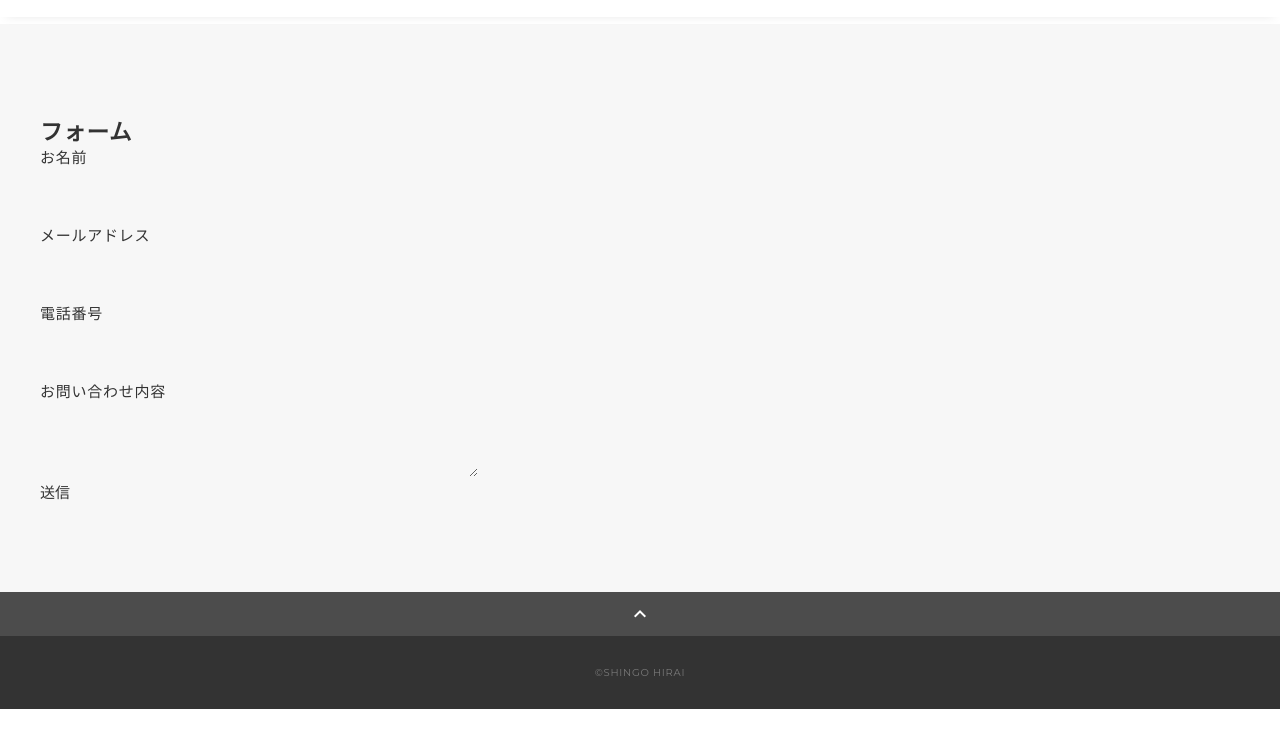
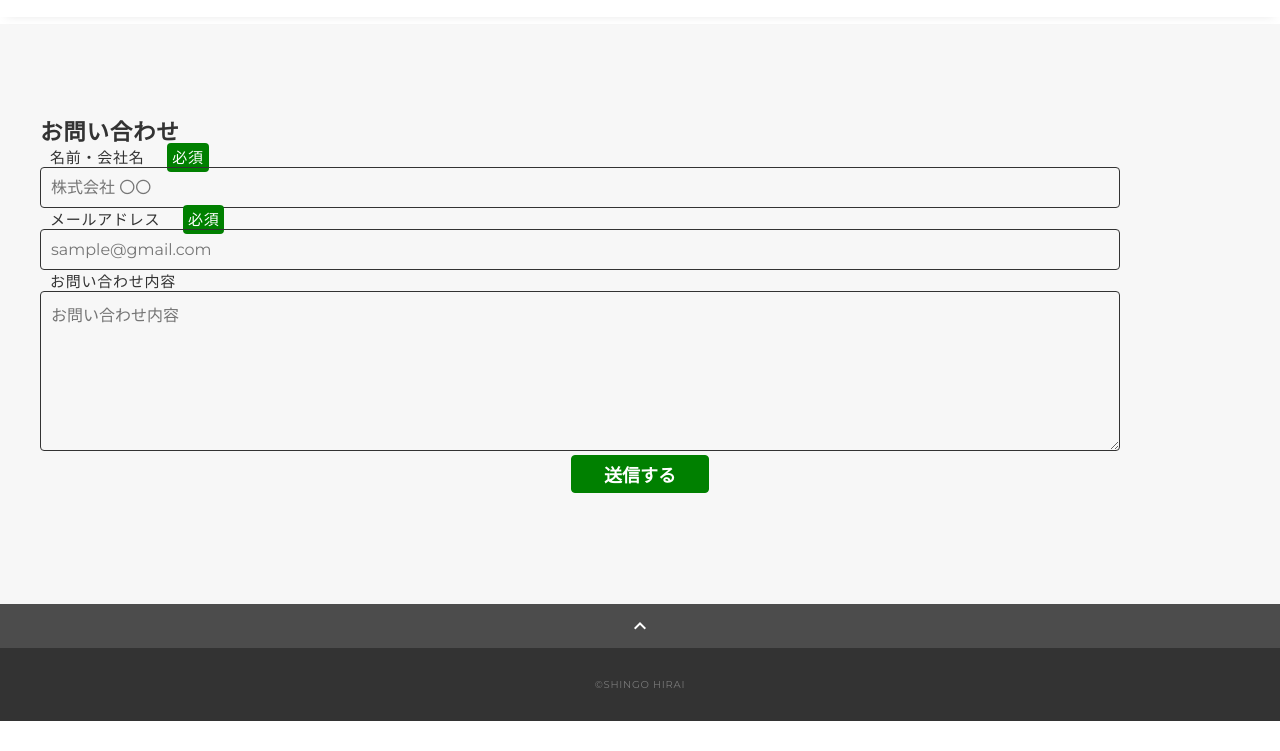
Before and after one commit to shin604/samurai-terakoya, a plain HTML site: page portfolio/portfolio/contact.html in a window 1280 px wide. Shown: the part 49-800 px from the top of the page. Drawn offline with nearby package versions, Linux system fonts and the light colour scheme.

Commit message:
Add files via upload

```diff
--- a/portfolio/portfolio/contact.html
+++ b/portfolio/portfolio/contact.html
@@ -33,28 +33,55 @@
     <main class="content">
       <section class="contact-form section">
         <div class="container">
-          <h2>フォーム</h2>
+          <h2>お問い合わせ</h2>
           <form action="https://forms.gle/5jaP2QyWVxF3roaR8" method="post">
+          <div class="contact-form_item">
+          <label class="contact-form_label" for="field-name">名前・会社名
+            <span class="contact-form_required">必須</span></label>
+          <input
+            name="entry.2005620554"
+            class="contact-form_input"
+            id="field-name"
+            placeholder="株式会社 〇〇"
+            type="text"
+            required="required"
+          />
+        </div>
+        <div class="contact-form_item">
+          <label class="contact-form_label" for="field-mail">メールアドレス
+            <span class="contact-form_required">必須</span></label>
+          <input
+            name="entry.1045781291"
+            class="contact-form_input"
+            id="field-mail"
+            placeholder="sample@gmail.com"
+            type="email"
+            required="required"
+          />
+        </div>
+        <div class="contact-form_item">
+          <label class="contact-form_label" for="field-message">お問い合わせ内容</label>
+          <textarea
+          　name="entry.839337160"
+            class="contact-form_input"
+            id="field-message"
+            placeholder="お問い合わせ内容"
+          ></textarea>
+        </div>
+        <div class="contact-form_submit">
+          <button type="submit">送信する</button>
+        </div>
+</form>
+<script>
+  let submitted = false;
 
-        <p>お名前</p><br>
-       <input type="text" name="entry.2005620554"><br>
-       <br>
-       <p>メールアドレス</p><br>
-       <input type="text" name="entry.1045781291"><br>
-      <br>
-       <p>電話番号</p><br>
-      <input type="text" name="entry.1166974658"><br>
-      <br>
-      <p>お問い合わせ内容</p><br>
-      <textarea name="entry.839337160" rows="3" cols="50"></textarea>
-      <br>
-      <button type="submit">送信</button>
-
-</form>
-
-
-
-
+  const page_transition = function () {
+      if(submitted){
+          window.location = 'thanks.html';
+      }
+      }
+　　　</script>
+　　　　<iframe name="hidden_iframe" style="display:none;" onload="page_transition()"></iframe>
         </div>
       </section>
       <div class="page-top" id="js-page-top">
--- a/portfolio/portfolio/css/style.css
+++ b/portfolio/portfolio/css/style.css
@@ -541,33 +541,72 @@ img {
   }
 }
 
-/*その他と主な共通部分は省略*/
 
-a.btn--green {
-  color: #fff;
-  background-color: #094;
+/*お問い合わせフォーム*/
+
+.contact-form section {
+	max-width: 600px;
+	margin: 0 auto;
+}
+.conntact-form_item {
+	display: flex;
+	flex-wrap: wrap;
+	justify-content: space-evenly;
+	margin-bottom: 20px;
+}
+.contact-form_label,
+.contact-form_input {
+	padding: 10px;
+}
+.contact-form_label {
+	width: 90%;
+}
+.contact-form_input {
+	width: 90%;
+	font-size: 16px;
+	border: solid 1px #333;
+	border-radius: 4px;
+}
+.contact-form_input:focus-visible {
+	outline: green auto 1px;
+}
+.contact-form_required {
+	color: #fff;
+	background-color: green;
+	border-radius: 4px;
+	padding: 5px 5px;
+	margin: 0 0 0 18px;
+}
+textarea.contact-form_input {
+	height: 160px;
+}
+.contact-form_submit {
+	text-align: center;
+}
+.contact-form_submit button {
+	font-size: 18px;
+	font-weight: bold;
+	color: #fff;
+	background-color: green;
+	border: solid 1px green;
+	border-radius: 4px;
+	padding: 5px 32px;
+	transition: 0.4s;
+	cursor: pointer;
+}
+.contact-form_submit button:hover {
+	color: green;
+	background-color: transparent;
 }
 
-a.btn--green:hover {
-  color: #fff;
-  background: #00a349;
+@media (min-width: 640px) {
+	.contact-form_item {
+		flex-wrap: nowrap;
+	}
+	.contact-form_label {
+		width: 40%;
+	}
+	.contact-form__input {
+		width: 55%;
+	}
 }
-
-a.btn--green.btn--cubic {
-  border-bottom: 5px solid #00662d;
-}
-
-a.btn--green.btn--cubic:hover {
-  margin-top: 3px;
-  border-bottom: 2px solid #00662d;
-}
-
-a.btn-c {
-  font-size: 2rem;
-  position: relative;
-  padding: 1.5rem 3rem 1.5rem 2rem;
-}
-
-a.btn-c i.fa {
-  margin-right: 1rem;
-}
```
Also changed, not shown: portfolio/portfolio/index.html (+2 -1 lines), portfolio/portfolio/thanks.html (+55 -0 lines), portfolio/portfolio/img/icon_mail.png (added).
